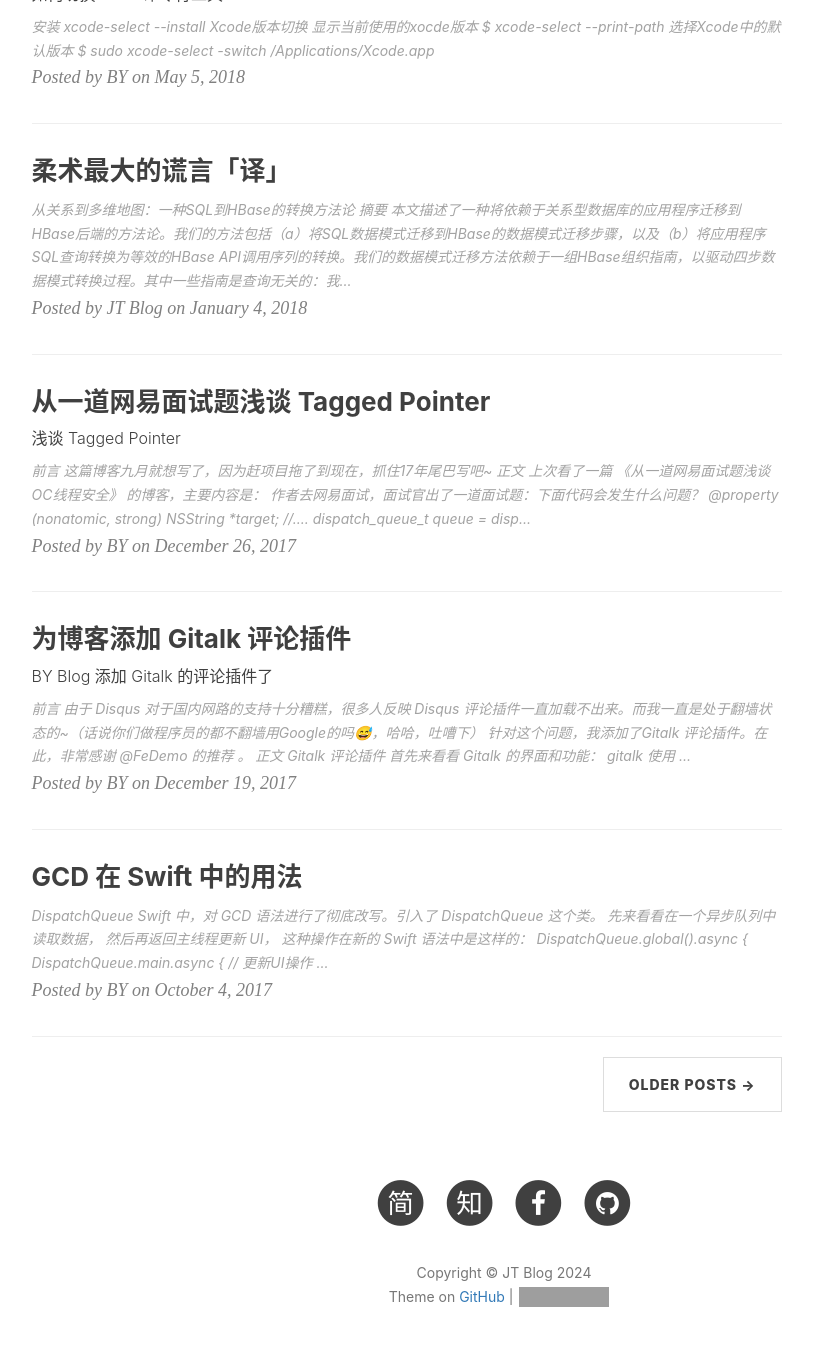
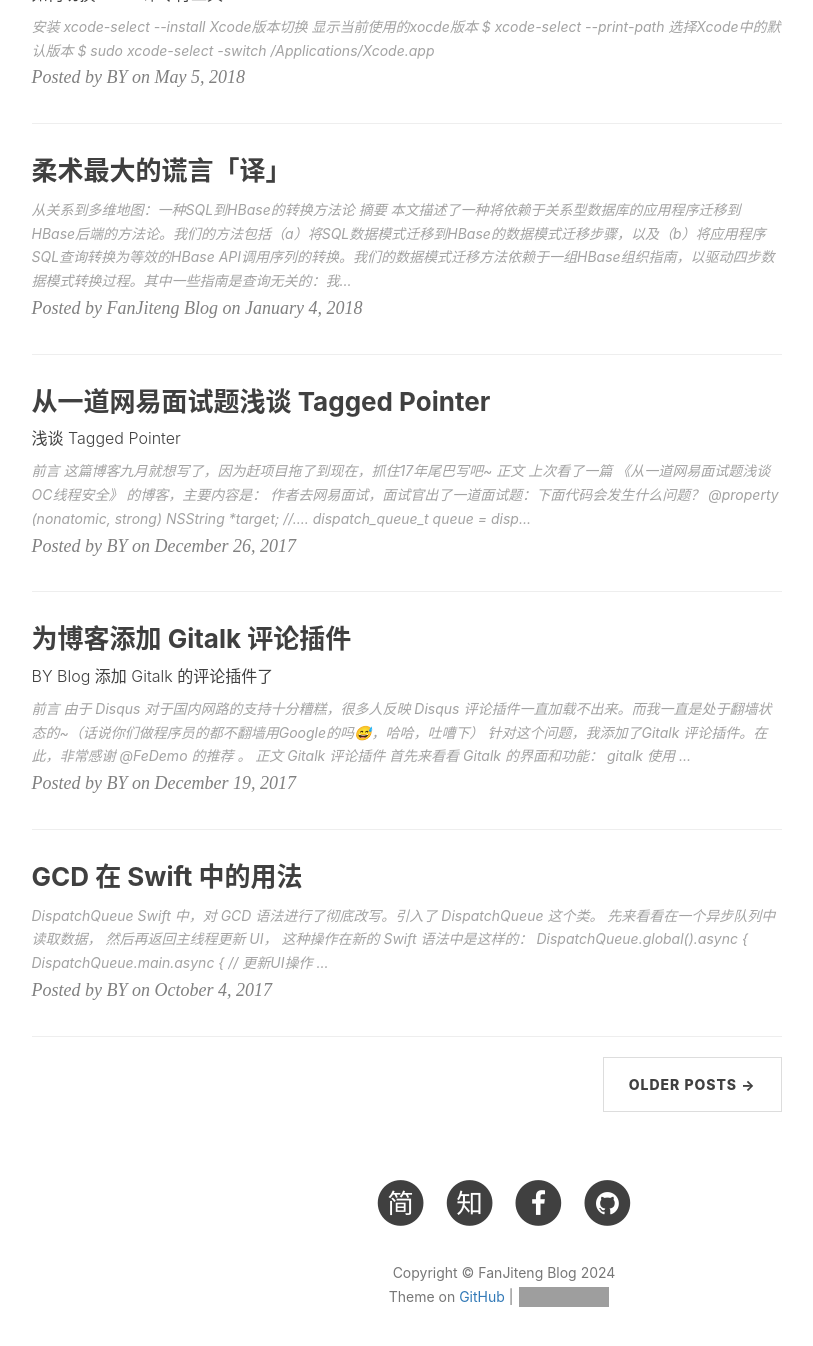
Before and after one commit to fanjiteng/fanjiteng.github.io, a Jekyll site: the page built from index.html, in a window 1280 px wide and 1400 px high, scrolled down 1763 px. Shown: the top 1346 px of the window, without its empty margins (136-949 px from the left). Built offline with Jekyll 4.4.1, drawn with Linux system fonts in a browser that asks for light colours; nearby versions of some CDN libraries; the list of posts is cut into pages by our own code; comment, search, counter and statistics services are not loaded; some of the changed text lies outside the part shown; grey boxes are pictures that could not be loaded.

Commit message:
Update _config.yml

```diff
--- a/_config.yml
+++ b/_config.yml
@@ -1,11 +1,11 @@
 # Site settings
-title: JT Blog
-SEOTitle: 范继腾的博客 | JT Blog
+title: FanJiteng Blog
+SEOTitle: 范继腾的博客
 header-img: img/post-bg-desk.jpg
 email: qiubaiying@gmail.com
 description: "Every failure is leading towards success."
 keyword: "范继腾的博客"
-url: "http://qiubaiying.github.io"          # your host, for absolute URL
+url: "http://fanjiteng.github.io"          # your host, for absolute URL
 baseurl: ""      # for example, '/blog' if your blog hosted on 'host/blog'
 github_repo: "https://github.com/qiubaiying/qiubaiying.github.io.git" # you code repository
 
@@ -62,11 +62,11 @@ kramdown:
 # Gitalk
 gitalk:
   enable: true    #是否开启Gitalk评论
-  clientID: f2c84e7629bb1446c1a4                            #生成的clientID
-  clientSecret: ca6d6139d1e1b8c43f8b2e19492ddcac8b322d0d    #生成的clientSecret
-  repo: qiubaiying.github.io    #仓库名称
-  owner: qiubaiying    #github用户名
-  admin: qiubaiying
+  clientID: Ov23liFxlIckCLKx1SKQ                            #生成的clientID
+  clientSecret: cde2efbc18d90059c80c6d4d01681e26b8faf9fd    #生成的clientSecret
+  repo: fanjiteng.github.io    #仓库名称
+  owner: fanjiteng    #github用户名
+  admin: fanjiteng
   distractionFreeMode: true #是否启用类似FB的阴影遮罩
 
 
```
